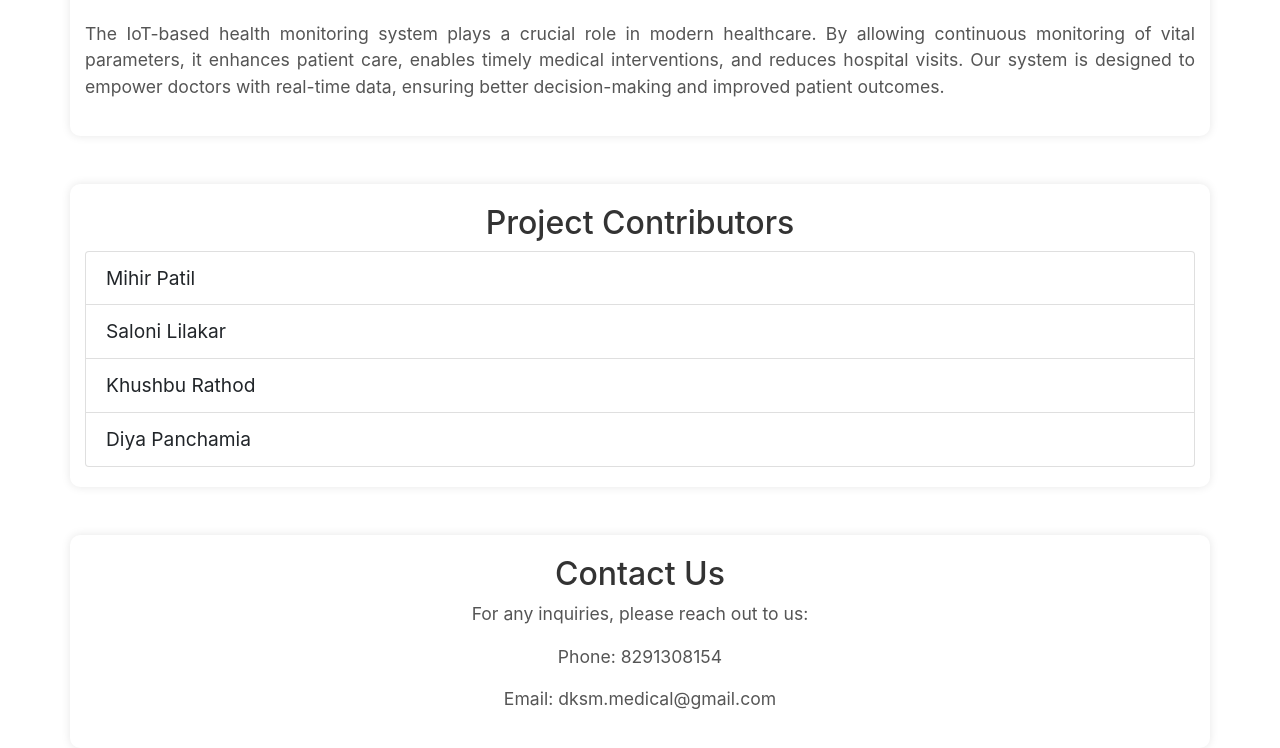
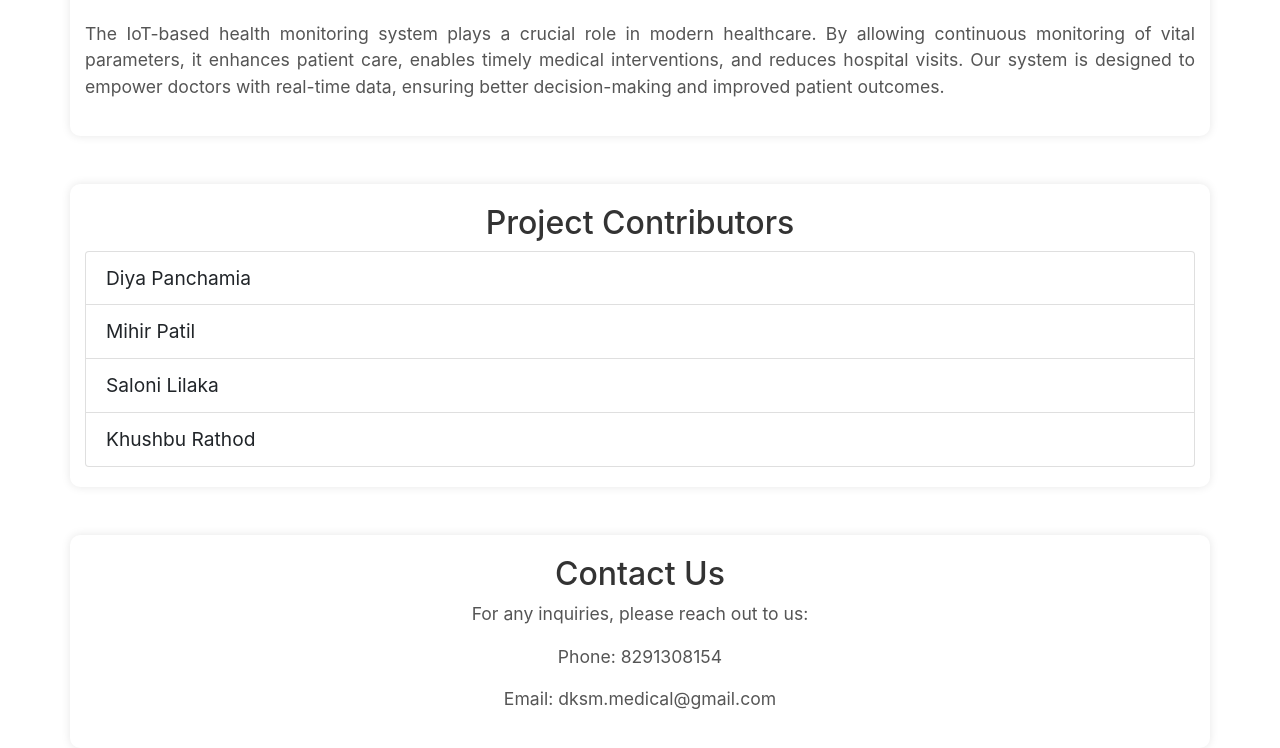
Before and after one commit to mihirxxx/DKSM-Medical, a plain HTML site: page index.html in a window 1280 px wide. Shown: the part 1809-2557 px from the top of the page. Drawn offline with nearby package versions, Linux system fonts and the light colour scheme; a script that the page names is missing.

Commit message:
Update index.html

```diff
--- a/index.html
+++ b/index.html
@@ -73,10 +73,10 @@
     <div class="container my-5">
         <h2 class="text-center">Project Contributors</h2>
         <ul class="list-group">
+            <li class="list-group-item">Diya Panchamia</li>
             <li class="list-group-item">Mihir Patil</li>
-            <li class="list-group-item">Saloni Lilakar</li>
+            <li class="list-group-item">Saloni Lilaka</li>
             <li class="list-group-item">Khushbu Rathod</li>
-            <li class="list-group-item">Diya Panchamia</li>
         </ul>
     </div>
 
```
